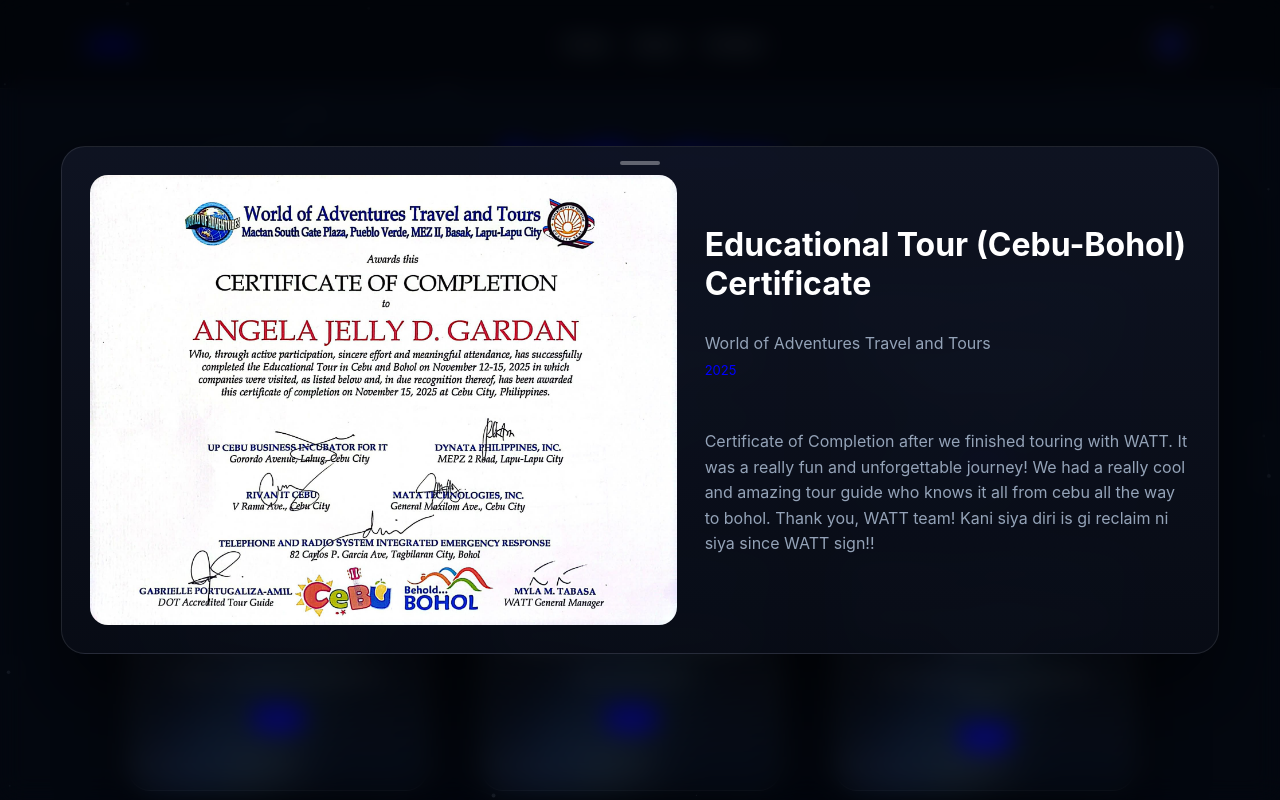
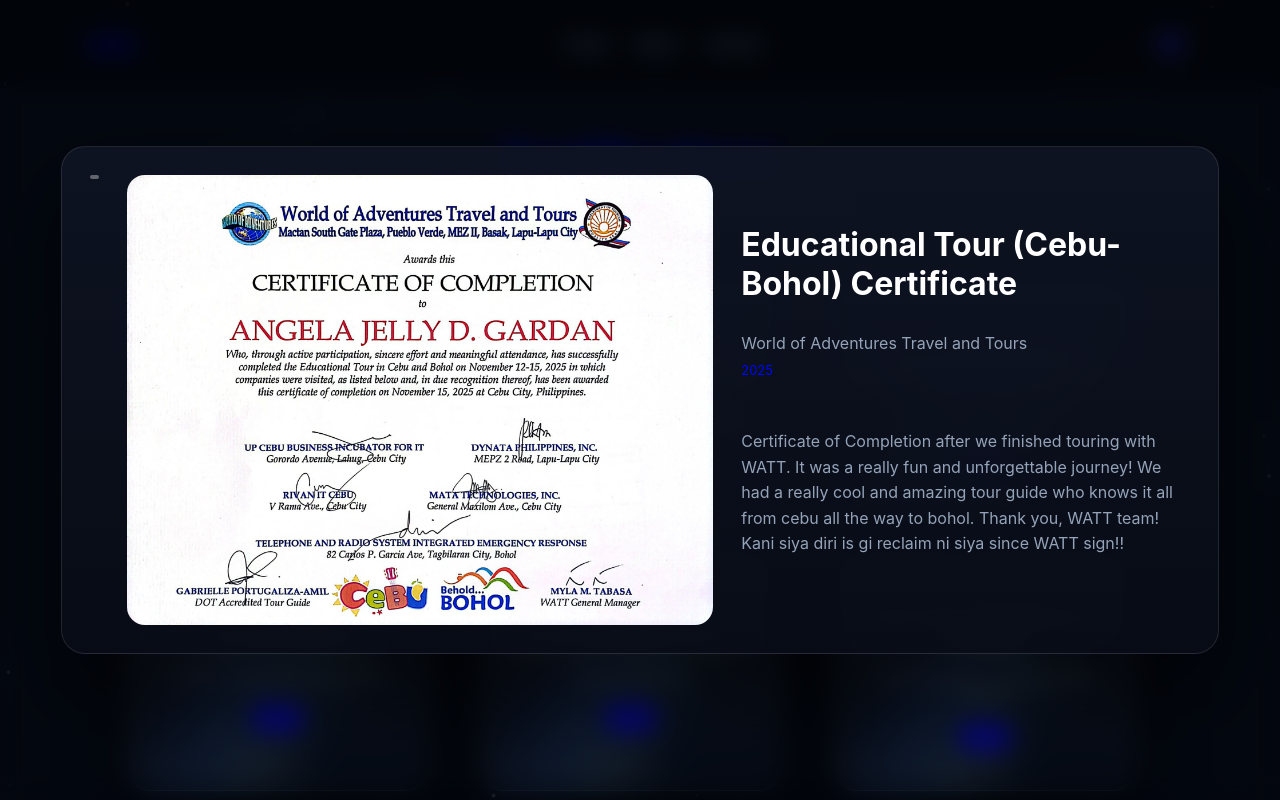
Before and after one commit to gela08/jelly-portfolio, a React (Vite) app: page / in a window 1280 px wide. Both pictures are taken after a click on the element 631 px from the left and 5928 px from the top of the page. Shown: the part 5528-6328 px from the top of the page. Built offline with nearby package versions, Linux system fonts and the light colour scheme.

Commit message:
finishing touches

```diff
--- a/src/pages/Certification.tsx
+++ b/src/pages/Certification.tsx
@@ -1,5 +1,5 @@
 import "../styles/pages/Certification.css";
-import { useState, useRef } from "react";
+import { useState, useRef, useEffect } from "react";
 
 type Cert = {
   title: string;
@@ -129,6 +129,25 @@
 
   const MIN_CLOSE_DRAG = 120;
   const VELOCITY_CLOSE_THRESHOLD = 1.2;
+
+  useEffect(() => {
+  if (activeCert) {
+    // Lock background scroll
+    document.body.style.overflow = "hidden";
+    document.body.style.touchAction = "none";
+  } else {
+    // Restore scroll
+    document.body.style.overflow = "";
+    document.body.style.touchAction = "";
+  }
+
+  // Cleanup (important)
+  return () => {
+    document.body.style.overflow = "";
+    document.body.style.touchAction = "";
+  };
+}, [activeCert]);
+
 
   const dragStart = (e: React.TouchEvent | React.MouseEvent) => {
     dragging.current = true;
@@ -268,7 +287,7 @@
             onTouchMove={dragMove}
             onTouchEnd={dragEnd}
           >
-            <div className="modal-handle" />
+            <div className="cert-modal-handle" />
 
             <img
               src={activeCert.image}
--- a/src/styles/pages/Certification.css
+++ b/src/styles/pages/Certification.css
@@ -67,6 +67,13 @@
   will-change: transform;
 }
 
+.cert-modal-handle {
+  width: 40px;
+  height: 4px;
+  background: rgba(255,255,255,0.35);
+  border-radius: 10px;
+  margin: 0 auto 6px;
+}
 
 /* =========================================================
    CARD GLOW BORDER
@@ -333,6 +340,8 @@
 .cert-modal-content {
   text-align: left;
   color: #ffffff;
+  overscroll-behavior: contain;
+  max-height: 42vh;
 }
 
 .cert-modal-content h3 {
--- a/src/styles/pages/Journal.css
+++ b/src/styles/pages/Journal.css
@@ -127,11 +127,11 @@
   border: 1px solid rgba(255,255,255,0.1);
   box-shadow: 0 40px 80px rgba(0,0,0,0.5);
 
-  animation: certSlideUp 0.45s cubic-bezier(0.19, 1, 0.22, 1);
+  animation: SlideUp 0.45s cubic-bezier(0.19, 1, 0.22, 1);
 }
 
 .journ-modal.closing {
-  animation: certSlideDown 0.25s cubic-bezier(.33,1.07,.53,1.29) forwards;
+  animation: SlideDown 0.25s cubic-bezier(.33,1.07,.53,1.29) forwards;
 }
 
 .journ-modal-image {
@@ -318,7 +318,7 @@
     gap: 16px;
 
     border-radius: 22px 22px 0 0;    /* 👈 bottom sheet feel */
-    animation: certSlideUp 0.35s cubic-bezier(.19,1,.22,1);
+    animation: SlideUp 0.35s cubic-bezier(.19,1,.22,1);
   }
 
   /* ---------- IMAGE ---------- */
```
